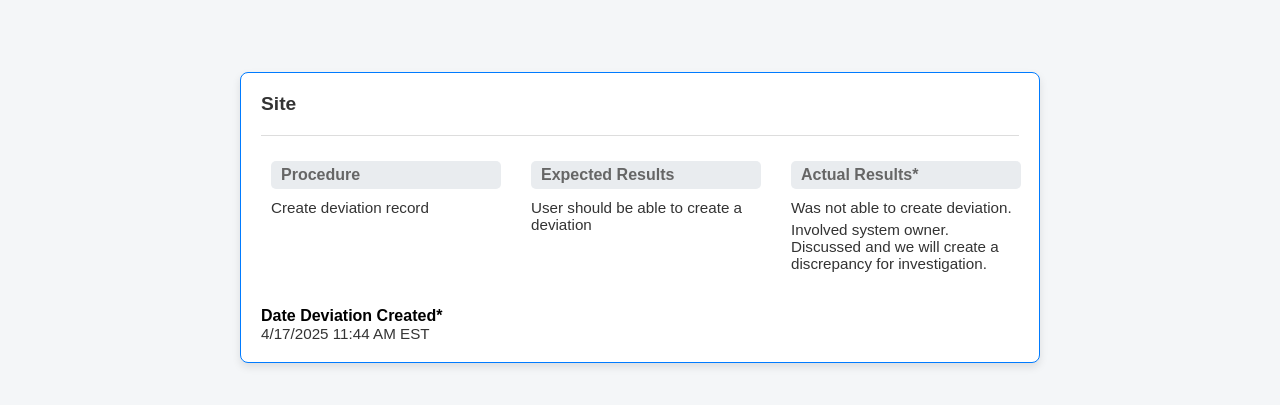
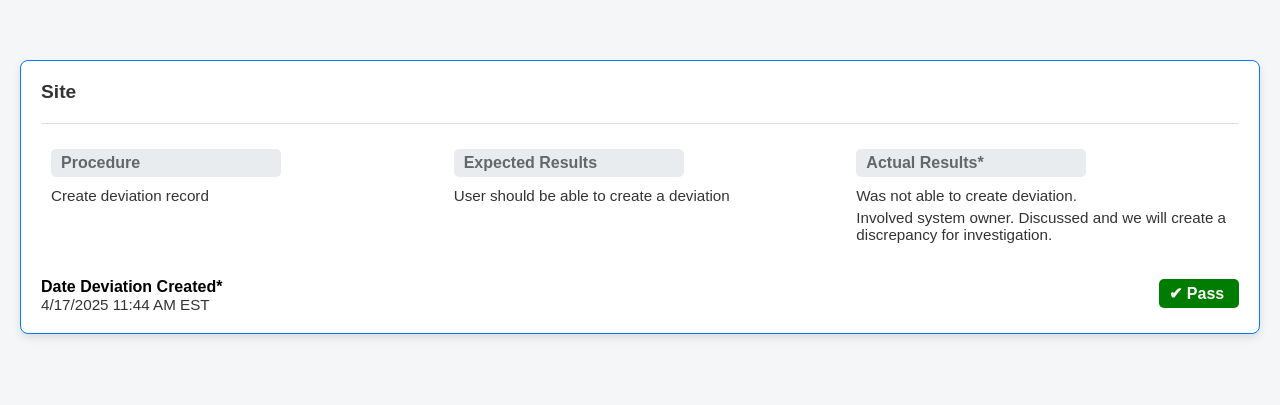
Before and after one commit to booting2rajesh/veevafieldlayout, a plain HTML site: page index.html in a window 1280 px wide. Shown: the part 203-608 px from the top of the page. Drawn offline with Linux system fonts and the light colour scheme.

Commit message:
Update index.html

```diff
--- a/index.html
+++ b/index.html
@@ -19,17 +19,18 @@
             align-items: center;
             min-height: 100vh;
             background-color: #f4f6f8;
-            margin: 20px;
+            margin-right: 20px;
+			margin-left: 20px;
         }
 
         .container {
             width: 100%;
-            max-width: 800px;
             border: 1px solid #007bff;
             border-radius: 8px;
             background-color: #fff;
             padding: 20px;
             box-shadow: 0 4px 8px rgba(0, 0, 0, 0.1);
+            margin: 0; /* Remove extra margin */
         }
 
         h2 {
@@ -62,7 +63,19 @@
             font-weight: bold;
             color: #666;
             margin-bottom: 5px;
-			width:230px;
+            width: 230px;
+        }
+
+        .Pass-header {
+            display: inline-block;
+            background-color: #007c00;
+            padding: 5px 10px;
+            border-radius: 5px;
+            font-weight: bold;
+            color: #f9f9f9;
+            margin-bottom: 5px;
+            width: 80px;
+            margin-left: auto; /* Aligns the Pass button to the right */
         }
 
         /* Three-column layout */
@@ -75,7 +88,6 @@
         .column {
             flex: 1;
             padding: 10px;
-
             border-radius: 5px;
         }
 
@@ -83,19 +95,17 @@
             color: #333;
             font-size: 0.95em;
             margin-top: 5px;
-
         }
 
         .column-content p {
             margin-bottom: 5px; /* Space between paragraphs */
-
         }
 
         .date-section {
             display: flex;
-            justify-content: space-between;
             align-items: center;
             margin-top: 20px;
+            gap: 10px;
         }
 
         .date-section p {
@@ -121,7 +131,6 @@
     <div class="container">
         <div class="header">
             <h2>Site</h2>
-
         </div>
 
         <!-- Three-column section -->
@@ -152,10 +161,8 @@
                 <p><strong>Date Deviation Created*</strong></p>
                 <p class="column-content">4/17/2025 11:44 AM EST</p>
             </div>
-
+            <span class="Pass-header"> &#x2714; Pass </span>
         </div>
-
-
     </div>
 </body>
 </html>
```
